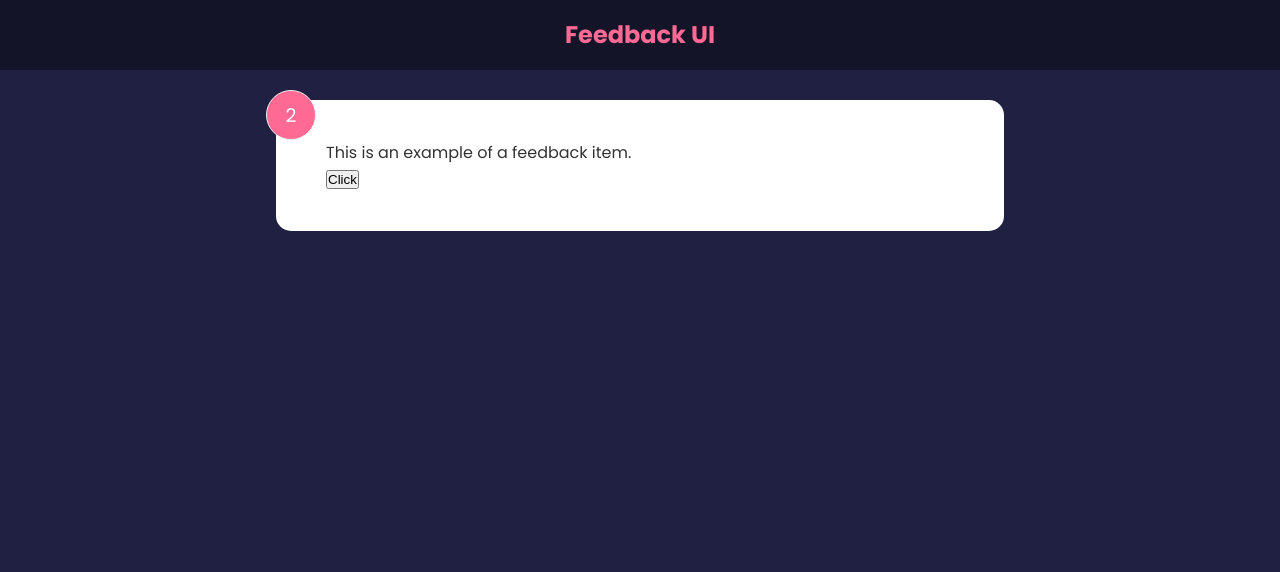
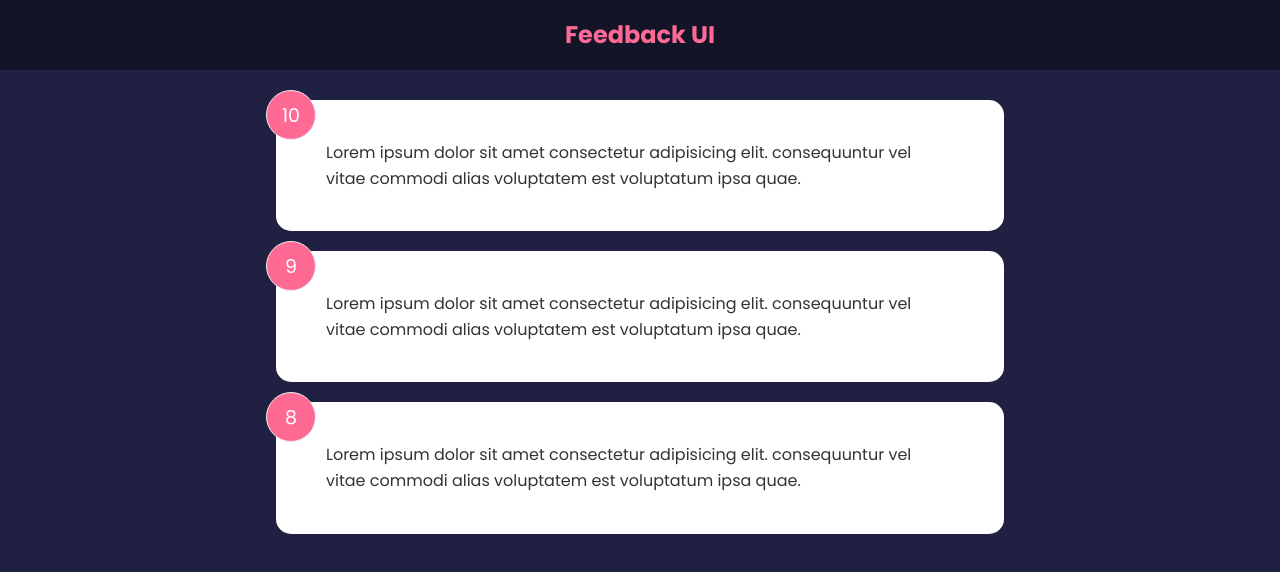
Before and after one commit to burakseyitkara/feedback-app, a React (Create React App) app: page / in a window 1280 px wide. Shown: the top 572 px of the page. Built offline with nearby package versions, Linux system fonts and the light colour scheme; the HTML template or start-up script is replaced by a standard one.

Commit message:
Managing Global State

```diff
--- a/src/App.js
+++ b/src/App.js
@@ -1,13 +1,17 @@
+import { useState } from "react";
 import React from "react";
 import Header from "./components/Header";
-import FeedbackItem from "./components/FeedbackItem";
+import FeedbackList from "./components/FeedbackList";
+import FeedBackData from "./data/FeedbackData";
 
 function App() {
+
+  const [feedback, setFeedback] = useState(FeedBackData);
   return (
     <>
       <Header />
       <div className="container">
-        <FeedbackItem />
+        <FeedbackList feedback={feedback}/>
       </div>
     </>
   );
--- a/src/components/FeedbackItem.jsx
+++ b/src/components/FeedbackItem.jsx
@@ -1,20 +1,10 @@
-import {useState} from 'react';
 
-function FeedbackItem() {
-
-    const [rating, setRating] = useState(2);
-    const [text, setText] = useState('This is an example of a feedback item.');
-
-    const handleClick = () => {
-        setRating(rating + 1);
-    }
-
+function FeedbackItem({item}) {
 
   return (
     <div className="card">
-        <div className="num-display">{rating}</div>
-        <div className="text-display">{text}</div>
-        <button onClick={handleClick}>Click</button>
+        <div className="num-display">{item.rating}</div>
+        <div className="text-display">{item.text}</div>
     </div>
   )
 }
--- /dev/null
+++ b/src/components/FeedbackList.jsx
@@ -0,0 +1,17 @@
+import FeedbackItem from "./FeedbackItem";
+
+function FeedbackList({ feedback }) {
+  if (!feedback || feedback.length === 0) {
+    return <p>No Feedback Yet</p>;
+  }
+
+  return (
+    <div className="feedback-list">
+      {feedback.map((item) => (
+        <FeedbackItem key={item.id} item={item} />
+      ))}
+    </div>
+  );
+}
+
+export default FeedbackList;
--- /dev/null
+++ b/src/data/FeedbackData.js
@@ -0,0 +1,18 @@
+const FeedBackData = [
+    {
+        id: 1,
+        rating: 10,
+        text: 'Lorem ipsum dolor sit amet consectetur adipisicing elit. consequuntur vel vitae commodi alias voluptatem est voluptatum ipsa quae.',
+      },
+      {
+        id: 2,
+        rating: 9,
+        text: 'Lorem ipsum dolor sit amet consectetur adipisicing elit. consequuntur vel vitae commodi alias voluptatem est voluptatum ipsa quae.',
+      },
+      {
+        id: 3,
+        rating: 8,
+        text: 'Lorem ipsum dolor sit amet consectetur adipisicing elit. consequuntur vel vitae commodi alias voluptatem est voluptatum ipsa quae.',
+      },];
+
+      export default FeedBackData;
```
